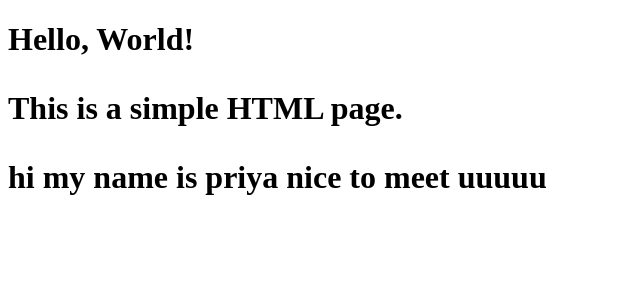
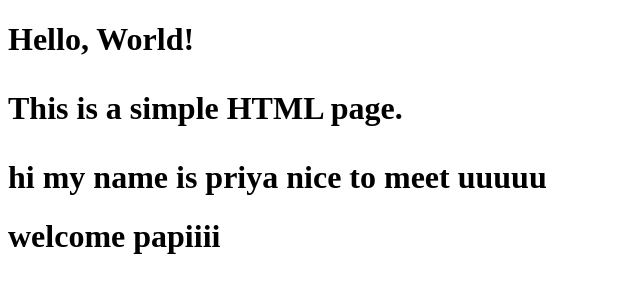
Before and after one commit to agsenbhakapriya/devops, a plain HTML site: page index.html in a window 1280 px wide. Shown: the whole page, without its empty margins (0-640 px from the left). Drawn offline with Linux system fonts and the light colour scheme.

Commit message:
Update index.html

```diff
--- a/index.html
+++ b/index.html
@@ -8,5 +8,6 @@
     <h1>Hello, World!</p>
     <p>This is a simple HTML page.</p>
         <h1> hi my name is priya nice to meet uuuuu </h1>
+        <h1> welcome papiiii</h1>
 </body>
 </html>
```
